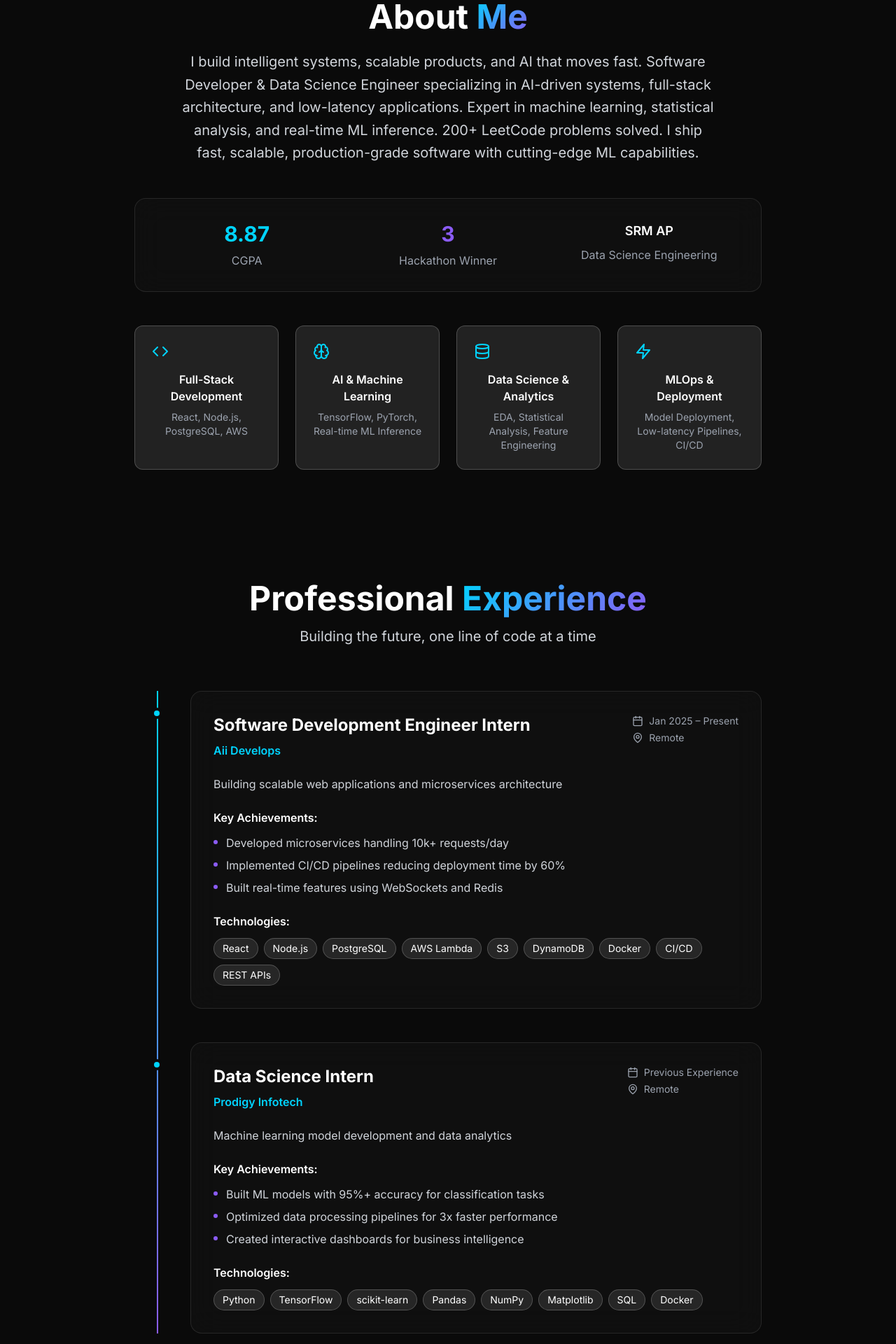
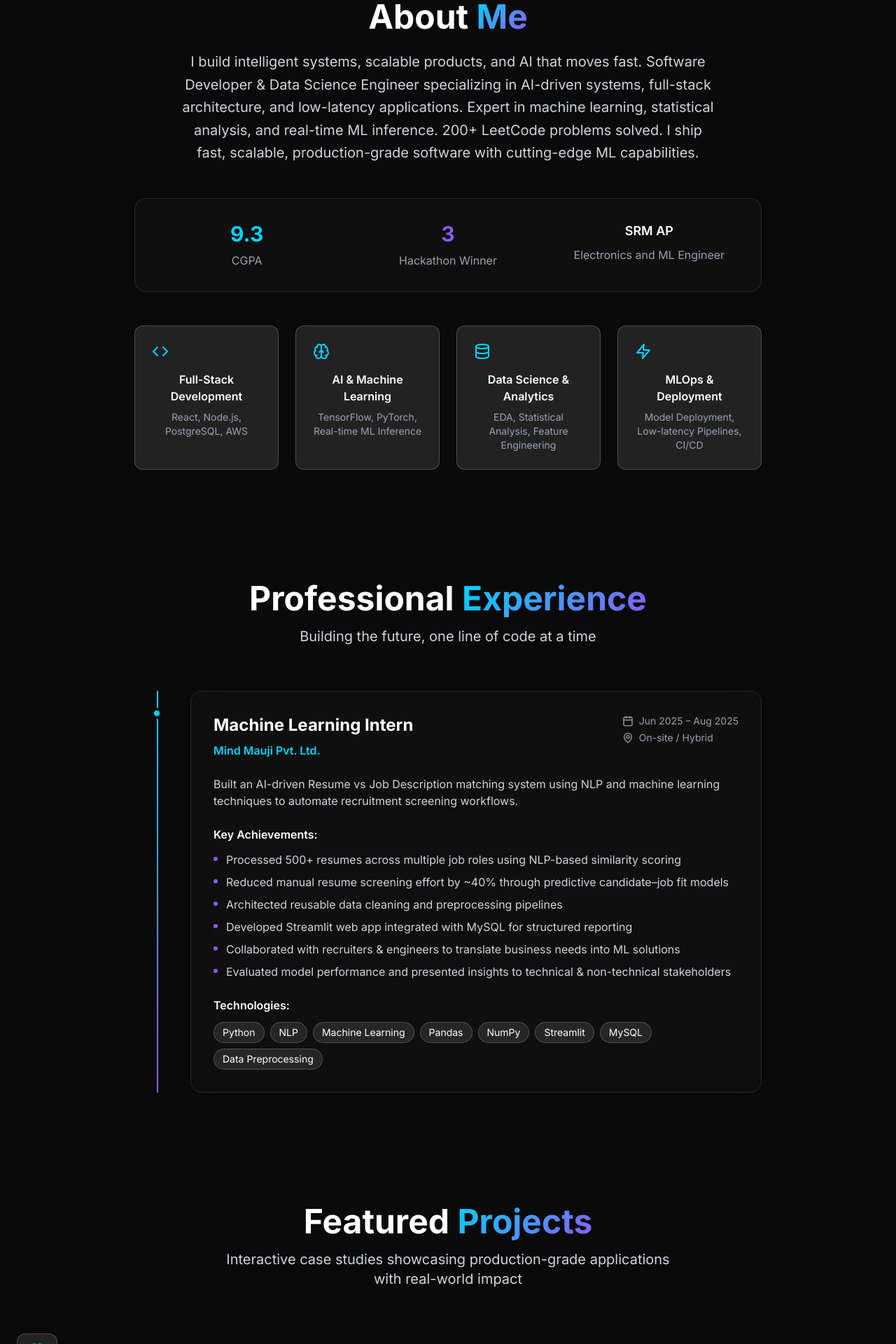
Before and after one commit to decode2211/portfolio, a Next.js app: page / in a window 1280 px wide. Shown: the part 880-2800 px from the top of the page at 70% size. Built offline with nearby package versions, Linux system fonts and the light colour scheme.

Commit message:
Made the important and big changes

```diff
--- a/app/components/About.tsx
+++ b/app/components/About.tsx
@@ -62,7 +62,7 @@ export default function About() {
           >
             <div className="grid md:grid-cols-3 gap-8 text-center">
               <div>
-                <div className="text-3xl font-bold text-neon-blue mb-2">8.87</div>
+                <div className="text-3xl font-bold text-neon-blue mb-2">9.3</div>
                 <div className="text-gray-400">CGPA</div>
               </div>
               <div>
@@ -71,7 +71,7 @@ export default function About() {
               </div>
               <div>
                 <div className="text-lg font-semibold text-white mb-2">SRM AP</div>
-                <div className="text-gray-400">Data Science Engineering</div>
+                <div className="text-gray-400">Electronics and ML Engineer</div>
               </div>
             </div>
           </motion.div>
--- a/app/components/Contact.tsx
+++ b/app/components/Contact.tsx
@@ -32,13 +32,6 @@ export default function Contact() {
       value: "View my code",
       href: "https://github.com/decode2211",
       color: "hover:text-gray-300"
-    },
-    {
-      icon: <Instagram className="w-6 h-6" />,
-      label: "Instagram",
-      value: "@classyxshika",
-      href: "https://www.instagram.com/classyxshika/",
-      color: "hover:text-pink-400"
     }
   ]
 
@@ -187,7 +180,7 @@ export default function Contact() {
                   Let's build something incredible together. I'm always excited to work on innovative projects.
                 </p>
                 <a
-                  href="mailto:yashika.bhatia0522@gmail.com?subject=Let's%20Work%20Together"
+                  href="mailto:devvashist1117@gmail.com?subject=Let's%20Work%20Together"
                   className="inline-flex items-center gap-2 glass px-8 py-4 rounded-xl neon-glow hover:scale-105 transition-all duration-300"
                 >
                   <Mail className="w-5 h-5" />
--- a/app/components/Experience.tsx
+++ b/app/components/Experience.tsx
@@ -6,35 +6,29 @@ import { Calendar, MapPin, ExternalLink } from 'lucide-react'
 export default function Experience() {
   const experiences = [
     {
-      company: "Aii Develops",
-      role: "Software Development Engineer Intern",
-      period: "Jan 2025 – Present",
-      location: "Remote",
-      description: "Building scalable web applications and microservices architecture",
+      company: "Mind Mauji Pvt. Ltd.",
+      role: "Machine Learning Intern",
+      period: "Jun 2025 – Aug 2025",
+      location: "On-site / Hybrid",
+      description:
+        "Built an AI-driven Resume vs Job Description matching system using NLP and machine learning techniques to automate recruitment screening workflows.",
       technologies: [
-        "React", "Node.js", "PostgreSQL", "AWS Lambda",
-        "S3", "DynamoDB", "Docker", "CI/CD", "REST APIs"
+        "Python",
+        "NLP",
+        "Machine Learning",
+        "Pandas",
+        "NumPy",
+        "Streamlit",
+        "MySQL",
+        "Data Preprocessing"
       ],
       highlights: [
-        "Developed microservices handling 10k+ requests/day",
-        "Implemented CI/CD pipelines reducing deployment time by 60%",
-        "Built real-time features using WebSockets and Redis"
-      ]
-    },
-    {
-      company: "Prodigy Infotech",
-      role: "Data Science Intern",
-      period: "Previous Experience",
-      location: "Remote",
-      description: "Machine learning model development and data analytics",
-      technologies: [
-        "Python", "TensorFlow", "scikit-learn", "Pandas",
-        "NumPy", "Matplotlib", "SQL", "Docker"
-      ],
-      highlights: [
-        "Built ML models with 95%+ accuracy for classification tasks",
-        "Optimized data processing pipelines for 3x faster performance",
-        "Created interactive dashboards for business intelligence"
+        "Processed 500+ resumes across multiple job roles using NLP-based similarity scoring",
+        "Reduced manual resume screening effort by ~40% through predictive candidate–job fit models",
+        "Architected reusable data cleaning and preprocessing pipelines",
+        "Developed Streamlit web app integrated with MySQL for structured reporting",
+        "Collaborated with recruiters & engineers to translate business needs into ML solutions",
+        "Evaluated model performance and presented insights to technical & non-technical stakeholders"
       ]
     }
   ]
--- a/app/components/Hero.tsx
+++ b/app/components/Hero.tsx
@@ -47,10 +47,10 @@ export default function Hero() {
               className="text-6xl lg:text-7xl font-bold leading-tight"
             >
               <span className="bg-gradient-to-r from-white to-gray-300 bg-clip-text text-transparent">
-                Yashika
+                Dev
               </span>
               <br />
-              <span className="text-gradient">Bhatia</span>
+              <span className="text-gradient">Vashist</span>
             </motion.h1>
 
             {/* Value Proposition - Secondary */}
@@ -66,7 +66,7 @@ export default function Hero() {
               </h2>
 
               <p className="text-lg text-gray-400 leading-relaxed max-w-xl">
-                Software Developer & Data Science Engineer specializing in AI-driven systems,
+                Machine Learning  & Data Science Engineer specializing in AI-driven systems,
                 full-stack architecture, and low-latency applications.
               </p>
             </motion.div>
@@ -83,7 +83,7 @@ export default function Hero() {
                 <div className="text-gray-500">LeetCode</div>
               </div>
               <div>
-                <div className="text-2xl font-bold text-white">8.87</div>
+                <div className="text-2xl font-bold text-white">9.3</div>
                 <div className="text-gray-500">CGPA</div>
               </div>
               <div>
@@ -100,7 +100,7 @@ export default function Hero() {
               className="flex flex-wrap gap-4 pt-4"
             >
               <a
-                href="https://github.com/yashika2211"
+                href="https://github.com/decode2211"
                 target="_blank"
                 rel="noopener noreferrer"
                 className="group bg-white text-black px-8 py-4 rounded-lg font-medium hover:bg-gray-100 transition-all duration-300 flex items-center gap-2"
@@ -110,7 +110,7 @@ export default function Hero() {
               </a>
 
               <a
-                href="https://drive.google.com/uc?export=download&id=13kmbhiv5ulLuGK_saNS__qYt6GbHazJW"
+                href="https://drive.google.com/file/d/19BinLvOqUstuQn1mSPEAzHkP5NurEu2g/view?usp=sharing"
                 target="_blank"
                 rel="noopener noreferrer"
                 className="border border-gray-600 text-white px-8 py-4 rounded-lg font-medium hover:border-gray-400 transition-all duration-300 flex items-center gap-2"
--- a/app/components/Skills.tsx
+++ b/app/components/Skills.tsx
@@ -11,10 +11,9 @@ export default function Skills() {
       color: "from-neon-blue to-blue-600",
       skills: [
         { name: "Python", level: 95 },
-        { name: "JavaScript", level: 90 },
-        { name: "Java", level: 85 },
+        { name: "Nodejs", level: 80 },
+        { name: "Java", level: 92 },
         { name: "C++", level: 80 },
-        { name: "TypeScript", level: 88 }
       ]
     },
     {
@@ -61,7 +60,7 @@ export default function Skills() {
         { name: "Matplotlib", level: 90 },
         { name: "Seaborn", level: 88 },
         { name: "Plotly", level: 85 },
-        { name: "Streamlit", level: 82 },
+        { name: "Streamlit", level: 92 },
         { name: "FastAPI", level: 85 }
       ]
     },
--- a/app/layout.tsx
+++ b/app/layout.tsx
@@ -6,7 +6,7 @@ import CursorGlow from './components/CursorGlow'
 const inter = Inter({ subsets: ['latin'] })
 
 export const metadata: Metadata = {
-  title: 'Yashika Bhatia - Software Developer & AI Engineer',
+  title: 'Dev Vashist - ML Engineer & Data Scientist',
   description: 'Software Developer & Data Science Engineer specializing in AI-driven systems, full-stack architecture, and low-latency applications.',
 }
 
```
Also changed, not shown: 2 other files (tests, documents, lock files or other folders).
